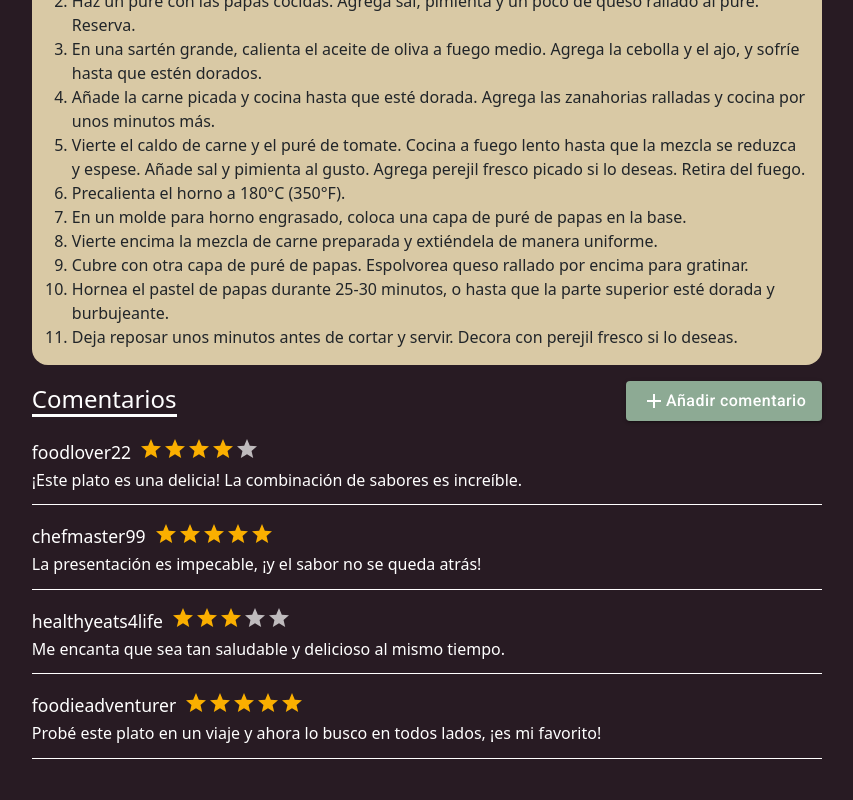
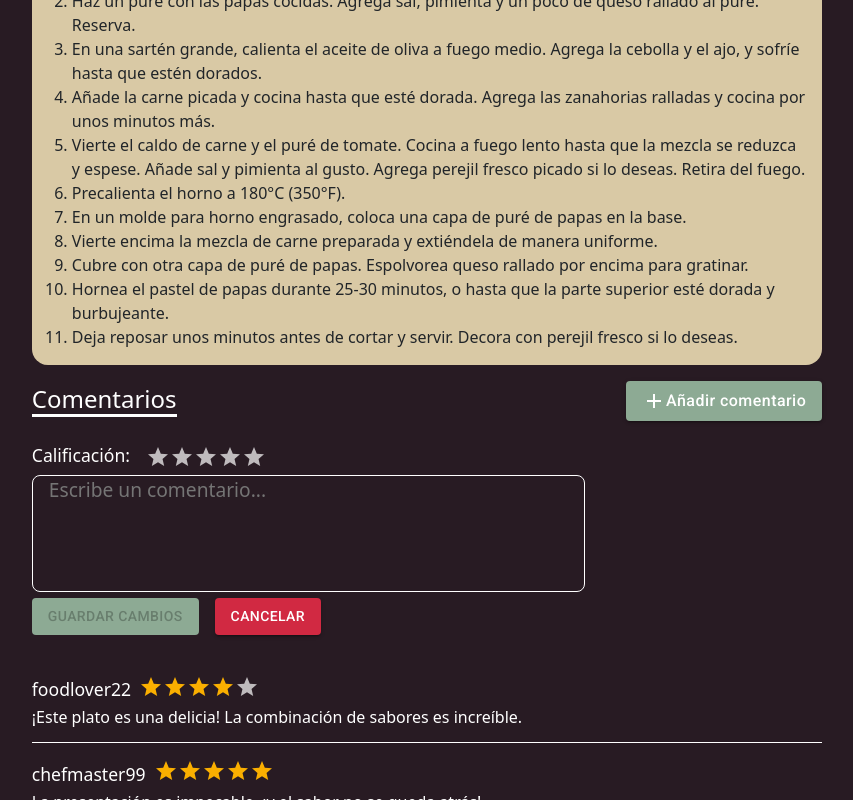
Before and after one commit to Gabicho258/compartiendo-sabores-react-tsx, a React (Create React App) app: page /recipe/1 in a window 1280 px wide. Both pictures are taken after a click on the button "Añadir comentario". Shown: the part 705-1505 px from the top of the page, without its empty margins (213-1066 px from the left). Built offline with nearby package versions, Linux system fonts and the light colour scheme.

Commit message:
funcionalidad boton añadir comentario

```diff
--- a/src/pages/Recipe/Recipe.tsx
+++ b/src/pages/Recipe/Recipe.tsx
@@ -1,18 +1,38 @@
 import React from "react";
+import { useState } from "react";
 import ArrowBackIcon from "@mui/icons-material/ArrowBack";
 import Button from "@mui/material/Button";
 import FavoriteIcon from "@mui/icons-material/Favorite";
 import AddIcon from "@mui/icons-material/Add";
+import { Box, FormControl, Rating, TextField } from "@mui/material";
 import { NavBar } from "../../components/NavBar/NavBar";
 import { RatingStars } from "../../components/Rating/RatingStars";
 import { Comment } from "../../components/Comment/Comment";
 import "./_Recipe.scss";
 import { recetas } from "../../static_test/recipes";
 import { comments } from "../../static_test/comments";
+import { Comment as CommentInterface } from "../../interfaces";
 
 const recipe = recetas[0];
 
 export const Recipe = () => {
+  const [addingComment, setAddingComment] = useState(false);
+  const [form, setForm] = useState<Partial<CommentInterface>>({
+    rating: 0,
+    comment: "",
+  });
+
+  const ratingChange = (value: number) => {
+    setForm({
+      ...form,
+      rating: value,
+    });
+  };
+
+  const handleSubmit = () => {
+    console.log(form);
+  };
+
   return (
     <>
       <NavBar />
@@ -80,11 +100,74 @@ export const Recipe = () => {
             <Button
               className="recipe__comments-header-addCommentBtn"
               variant="contained"
+              onClick={() => {
+                setAddingComment(true);
+              }}
             >
               <AddIcon className="recipe__comments-header-addCommentBtn-icon" />
               Añadir comentario
             </Button>
           </div>
+          {addingComment && (
+            <FormControl className="recipe__comments-newComment">
+              <form
+                onSubmit={(e) => {
+                  e.preventDefault();
+                  // handleSubmit(e);
+                }}
+              >
+                <Box className="recipe__comments-newComment-container">
+                  <div className="recipe__comments-newComment-container-rating">
+                    <h3 className="recipe__comments-newComment-container-rating-label">
+                      Calificación:
+                    </h3>
+                    <RatingStars
+                      qualification={0}
+                      readOnly={false}
+                      darkTheme
+                      onChangeRating={ratingChange}
+                    />
+                  </div>
+                  <textarea
+                    className="recipe__comments-newComment-container-comment"
+                    required
+                    placeholder="Escribe un comentario..."
+                    rows={4}
+                    value={form.comment}
+                    onChange={({ target }) => {
+                      setForm({
+                        ...form,
+                        comment: target.value,
+                      });
+                    }}
+                  ></textarea>
+                  <div className="recipe__comments-newComment-container-btnSection">
+                    <Button
+                      type="submit"
+                      color="success"
+                      variant="contained"
+                      className="recipe__comments-newComment-container-btnSection-submit"
+                      onClick={handleSubmit}
+                      disabled={form.comment?.length === 0}
+                    >
+                      Guardar cambios
+                    </Button>
+                    <Button
+                      type="button"
+                      variant="contained"
+                      className="recipe__comments-newComment-container-btnSection-cancel"
+                      onClick={() => {
+                        setAddingComment(false);
+                        form.comment = "";
+                      }}
+                    >
+                      Cancelar
+                    </Button>
+                  </div>
+                </Box>
+              </form>
+            </FormControl>
+          )}
           <div className="recipe__comments-comments-section">
             {comments.map((comment) => {
               return (
--- a/src/pages/Recipe/_Recipe.scss
+++ b/src/pages/Recipe/_Recipe.scss
@@ -97,6 +97,75 @@
   &__comments {
     width: 65%;
     margin: 1rem auto;
+    &-newComment {
+      width: 70%;
+      &-container {
+        margin: 1.5rem 0;
+        &-rating {
+          display: flex;
+          flex-direction: row;
+          &-label {
+            display: inline-block;
+            color: #fff;
+            font-size: 1.1rem;
+            font-weight: 400;
+            margin-right: 1rem;
+          }
+        }
+        &-comment {
+          font-family: system-ui, -apple-system, BlinkMacSystemFont, "Segoe UI",
+            Roboto, Oxygen, Ubuntu, Cantarell, "Open Sans", "Helvetica Neue",
+            sans-serif;
+          width: 100%;
+          border: 1px solid #fff;
+          border-radius: 0.5rem;
+          resize: none;
+          background: none;
+          outline: none;
+          padding: 0 1rem;
+          font-size: 1.2rem;
+          color: #fff;
+          &::-webkit-scrollbar {
+            width: 10px;
+            height: 10px;
+          }
+          &::-webkit-scrollbar-button:start:decrement,
+          ::-webkit-scrollbar-button:end:increment {
+            height: 10px;
+            background-color: transparent;
+          }
+          &::-webkit-scrollbar-track-piece {
+            background-color: #eeeeee;
+            -webkit-border-radius: 16px;
+          }
+          &::-webkit-scrollbar-thumb:vertical {
+            height: 10px;
+            background-color: #666;
+            border: 1px solid #eee;
+            -webkit-border-radius: 16px;
+          }
+        }
+        &-btnSection {
+          &-submit {
+            background-color: #8daa94;
+            color: #fff;
+            margin-right: 1rem;
+            &:disabled {
+              background-color: #8daa94;
+            }
+            &:hover {
+              background-color: #6d8472;
+            }
+          }
+          &-cancel {
+            background-color: #d12942;
+            &:hover {
+              background-color: #921e2f;
+            }
+          }
+        }
+      }
+    }
     &-header {
       display: flex;
       flex-direction: row;
```
